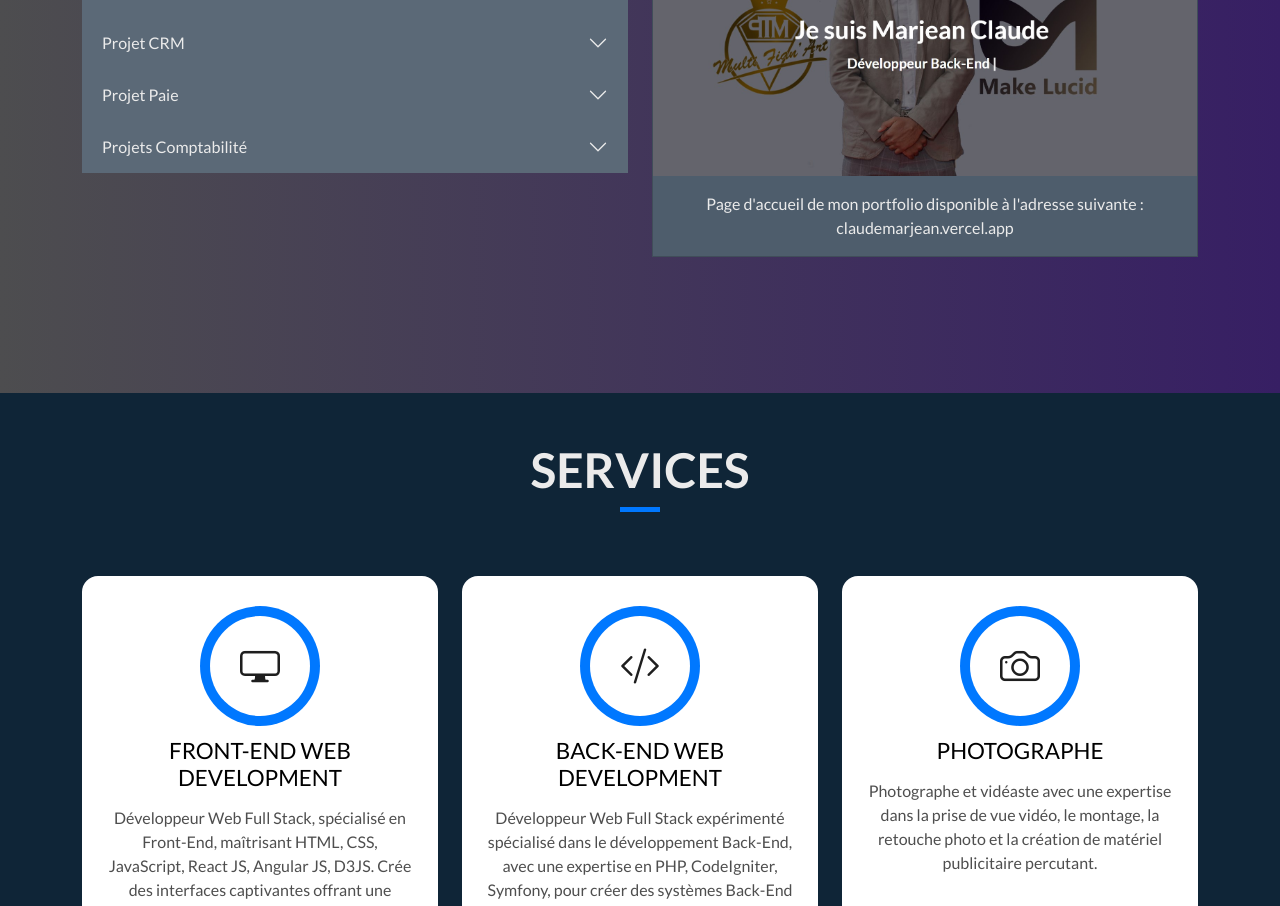
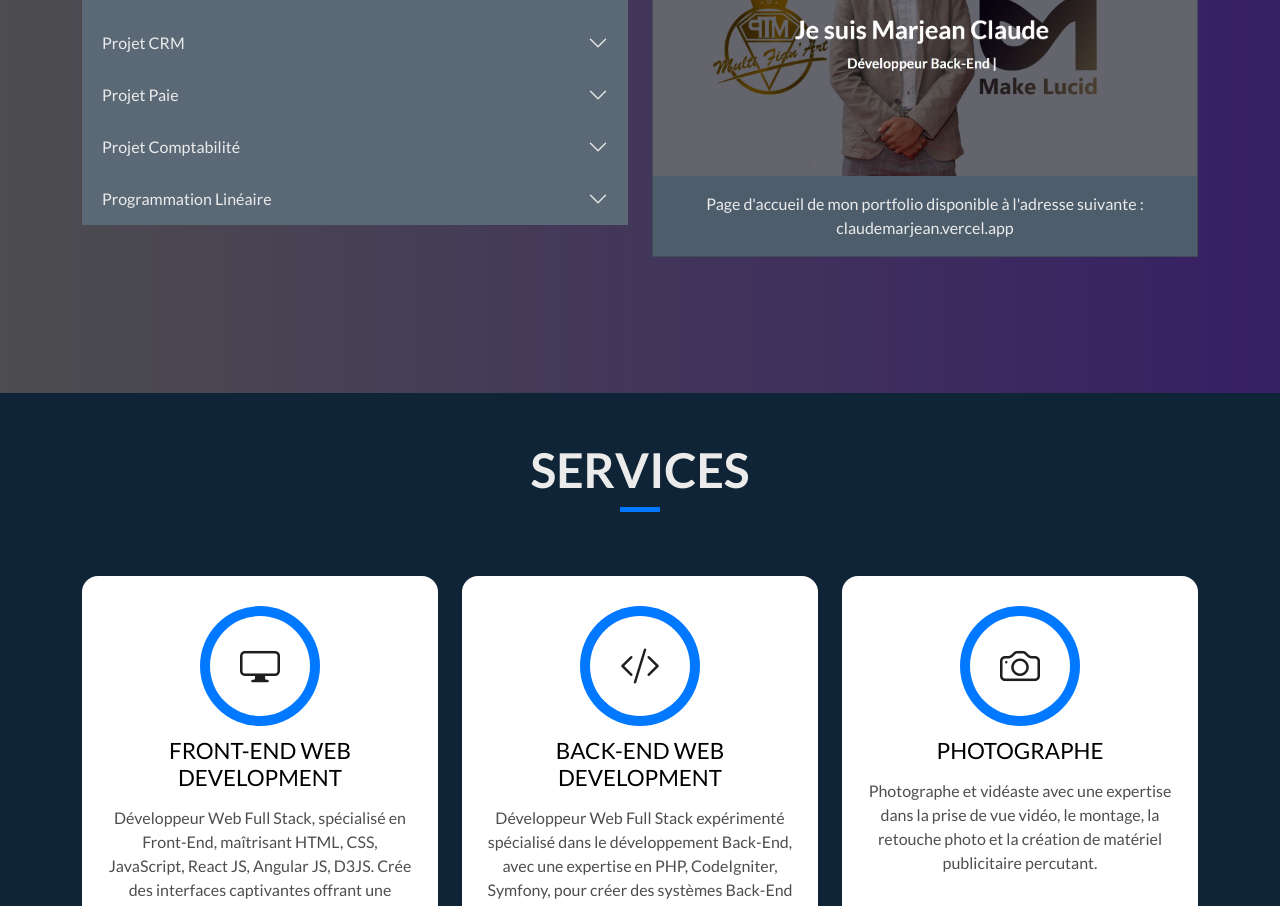
Before and after one commit to claudemarjean/MyPortFolio, a React (Create React App) app: page / in a window 1280 px wide. Shown: the part 2560-3466 px from the top of the page. Built offline with nearby package versions, Linux system fonts and the light colour scheme.

Commit message:
addProject

```diff
--- a/src/components/main/dataCursus/dataCursus.js
+++ b/src/components/main/dataCursus/dataCursus.js
@@ -64,7 +64,7 @@ export const dataExperiences = [
       title: "Projet Quiz Marvel",
       description: "Conception et développement d'un site de quiz interactif en React.js, mettant en œuvre les Hooks React pour la gestion de l'état et la logique de composant.",
       titreImage: "Marvel Quiz",
-      sousTitreImage: "Page de quiz",
+      sousTitreImage: "disponible sur : https://marvel-quiz-b896b.firebaseapp.com/",
       descriptionImage: "Interface de quiz dans l'application destinée aux fans de Marvel, comprenant des questions à choix multiples qui fournissent une évaluation à la fin, accompagnée d'explications données par les héros de Marvel. Les utilisateurs peuvent accéder à un classement différent en fonction de leurs résultats obtenus.",
       imageName: "marvelQuizTwo"
     },
@@ -88,11 +88,20 @@ export const dataExperiences = [
     },
     {
       date: "Avril 2022 - Janvier 2023",
-      title: "Projets Comptabilité",
+      title: "Projet Comptabilité",
       description: "Conception et développement de fonctionnalités avancées de gestion des écritures comptables en multi-devises. Gestion réactive des problèmes clients afin d'améliorer l'expérience utilisateur, et attribution de droits de communication spécifiques pour simplifier la déclaration fiscale.",
       titreImage: "écriture",
       sousTitreImage: "écriture multi-devise",
       descriptionImage: "Interface de saisie des écritures comptables en multi-devise, avec ajout des documents comptables sur le côté droit pour chaque écriture dans le système de GED (Gestion Électronique des Documents).",
       imageName: "comptaOne"
+    },
+    {
+      date: "Août 2021 - Septembre 2021",
+      title: "Programmation Linéaire",
+      description: "Développement d'une application pour résoudre graphiquement des équations linéaires complexes avec la technologie D3.js pour la représentation graphique de la résolution. ",
+      titreImage: "Résolution équations Linéaires",
+      sousTitreImage: "disponible sur : https://roplgraphique.vercel.app/",
+      descriptionImage: "Exemple de résolution de minimisation des équations linéaires.",
+      imageName: "roplgraphique"
     }
   ];
--- a/src/components/main/dataCursus/imageProject.js
+++ b/src/components/main/dataCursus/imageProject.js
@@ -6,6 +6,7 @@ import imagePaie from '../../../assets/images/imagesProjectExperiences/paie.jpg'
 import comptaOne from '../../../assets/images/imagesProjectExperiences/compta1.jpg';
 import marvelQuizTwo from '../../../assets/images/imagesProjectExperiences/marvelQuiz2.jpg';
 import claudemarjean from '../../../assets/images/imagesProjectExperiences/claudemarjean.jpeg';
+import roplgraphique from '../../../assets/images/imagesProjectExperiences/roplgraphique.jpg';
 
 
 
@@ -17,5 +18,6 @@ export   const imageFiles = {
     imageCRM : imageCRM,
     imagePaie : imagePaie,
     comptaOne : comptaOne,
-    marvelQuizTwo : marvelQuizTwo
+    marvelQuizTwo : marvelQuizTwo,
+    roplgraphique : roplgraphique
   }
```
Also changed, not shown: src/assets/images/imagesProjectExperiences/roplgraphique.jpg (added).
